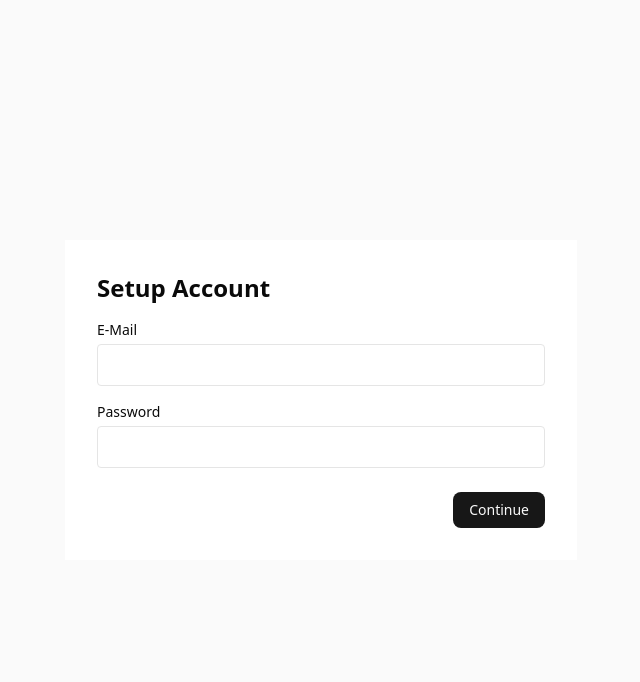
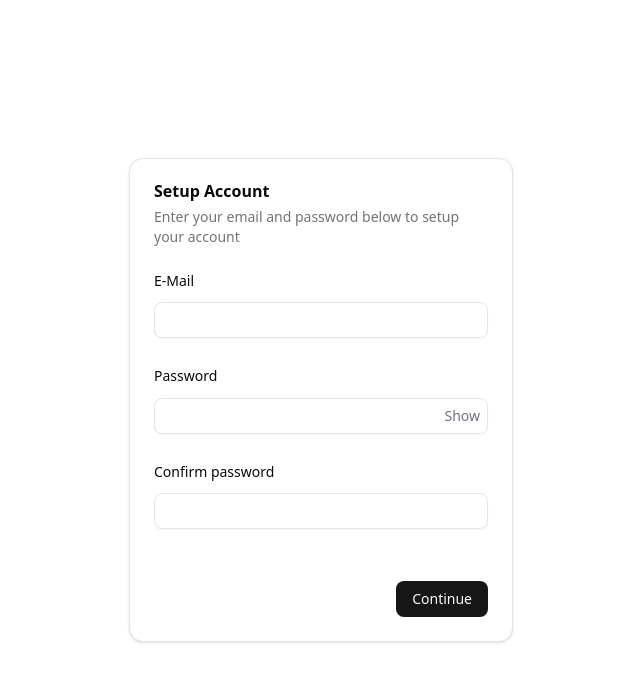
Before and after one commit to EmilioBeyerShelton/Form-Test, a Next.js app: page /setup-account in a window 1280 px wide. Shown: the top 682 px of the page, without its empty margins (319-959 px from the left). Built offline with nearby package versions, Linux system fonts and the light colour scheme.

Commit message:
use react-hooks-form and zod for account setup page

```diff
--- a/src/app/setup-account/page.tsx
+++ b/src/app/setup-account/page.tsx
@@ -5,45 +5,119 @@ import { useRouter } from "next/navigation";
 import { useDispatch } from "react-redux";
 import { setCredentials } from "@/store/signupSlice";
 import { Button } from "@/infrastructure/components/ui/button";
+import {
+  Field,
+  FieldSet,
+  FieldGroup,
+  FieldLabel,
+  FieldError,
+} from "@/infrastructure/components/ui/field";
+import { useForm } from "react-hook-form";
+import { z } from "zod";
+import { zodResolver } from "@hookform/resolvers/zod";
+import { Input } from "@/infrastructure/components/ui/input";
+import {
+  Card,
+  CardContent,
+  CardDescription,
+  CardHeader,
+  CardTitle,
+} from "@/infrastructure/components/ui/card";
+
+const setupSchema = z
+  .object({
+    email: z.email({ message: "Please enter a valid e-mail" }),
+    password: z
+      .string()
+      .min(8, { message: "Password must be at least 8 characters" }),
+    confirmPassword: z.string(),
+  })
+  .refine((d) => d.password === d.confirmPassword, {
+    message: "Passwords must match",
+    path: ["confirmPassword"],
+  });
+
+type SetupForm = z.infer<typeof setupSchema>;
 
 export default function SetupAccount() {
   const dispatch = useDispatch();
-  const [email, setEmail] = useState("");
-  const [password, setPassword] = useState("");
+  const router = useRouter();
+  const [showPassword, setShowPassword] = useState(false);
 
-  const router = useRouter();
+  const {
+    register,
+    handleSubmit,
+    formState: { errors, isSubmitting },
+  } = useForm<SetupForm>({
+    resolver: zodResolver(setupSchema),
+  });
 
-  function submit() {
-    if (!email || !password) return alert("Please enter email and password");
-    dispatch(setCredentials({ email, password }));
+  async function onSubmit(data: SetupForm) {
+    dispatch(setCredentials({ email: data.email, password: data.password }));
     router.push("/account-validation");
   }
 
   return (
-    <div className="min-h-screen flex items-center justify-center bg-zinc-50">
-      <main className="w-full max-w-lg bg-white p-8">
-        <h2 className="text-2xl font-semibold">Setup Account</h2>
-        <label className="block mt-4">
-          <div className="text-sm">E-Mail</div>
-          <input
-            value={email}
-            onChange={(e) => setEmail(e.target.value)}
-            className="mt-1 w-full border rounded p-2"
-          />
-        </label>
-        <label className="block mt-4">
-          <div className="text-sm">Password</div>
-          <input
-            type="password"
-            value={password}
-            onChange={(e) => setPassword(e.target.value)}
-            className="mt-1 w-full border rounded p-2"
-          />
-        </label>
-        <div className="mt-6 flex justify-end">
-          <Button onClick={submit}>Continue</Button>
-        </div>
-      </main>
-    </div>
+    <main className="w-full h-screen flex justify-center items-center">
+      <Card className="w-full max-w-sm">
+        <CardHeader>
+          <CardTitle>Setup Account</CardTitle>
+          <CardDescription>
+            Enter your email and password below to setup your account
+          </CardDescription>
+        </CardHeader>
+        <CardContent>
+          <form onSubmit={handleSubmit(onSubmit)}>
+            <FieldSet>
+              <FieldGroup>
+                <Field>
+                  <FieldLabel>E-Mail</FieldLabel>
+                  <Input
+                    {...register("email")}
+                    aria-invalid={errors.email ? "true" : "false"}
+                  />
+                  <FieldError errors={[errors.email]} />
+                </Field>
+
+                <Field>
+                  <FieldLabel>Password</FieldLabel>
+                  <div className="relative">
+                    <Input
+                      type={showPassword ? "text" : "password"}
+                      {...register("password")}
+                      aria-invalid={errors.password ? "true" : "false"}
+                    />
+                    <button
+                      type="button"
+                      onClick={() => setShowPassword((s) => !s)}
+                      className="absolute right-2 top-2 text-sm text-zinc-500"
+                    >
+                      {showPassword ? "Hide" : "Show"}
+                    </button>
+                  </div>
+                  <FieldError errors={[errors.password]} />
+                </Field>
+
+                <Field>
+                  <FieldLabel>Confirm password</FieldLabel>
+                  <Input
+                    type={showPassword ? "text" : "password"}
+                    {...register("confirmPassword")}
+                    aria-invalid={errors.confirmPassword ? "true" : "false"}
+                  />
+                  <FieldError errors={[errors.confirmPassword]} />
+                </Field>
+
+                <div className="mt-6 flex justify-end">
+                  <Button type="submit" disabled={isSubmitting}>
+                    Continue
+                  </Button>
+                </div>
+              </FieldGroup>
+            </FieldSet>
+          </form>
+        </CardContent>
+      </Card>
+    </main>
   );
 }
```
